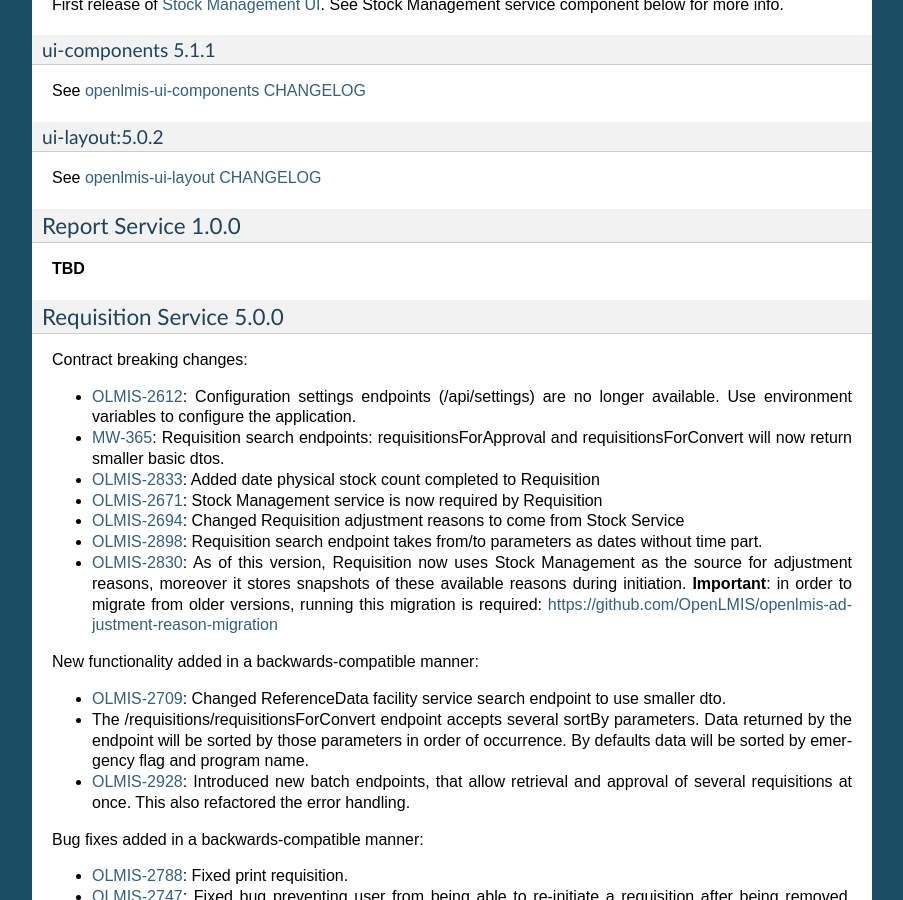
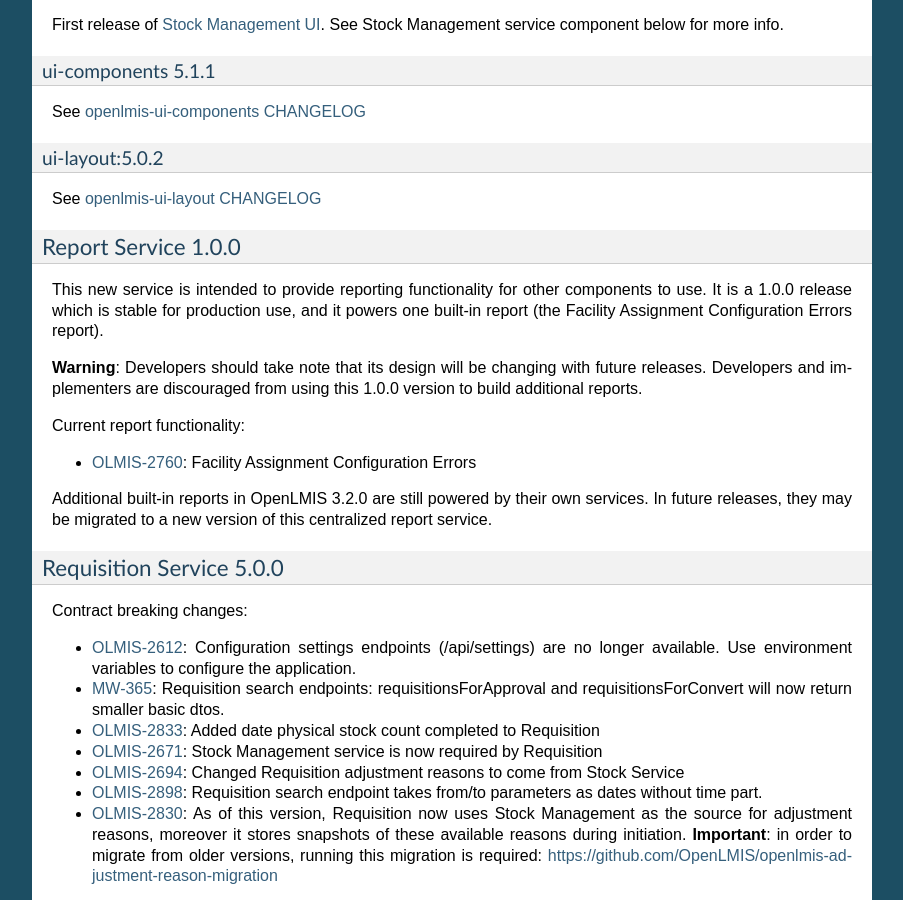
Before and after one commit to OpenLMIS/openlmis-ref-distro, a Sphinx documentation site: the page built from docs/source/releases/openlmis-ref-distro-v3.2.0.rst, in a window 1280 px wide and 900 px high, scrolled down 5111 px. Shown: the whole window, without its empty margins (198-1101 px from the left). Built offline with Sphinx 7.4.7, drawn with Linux system fonts in a browser that asks for light colours; pages that are not in the unit, such as notebooks, are missing from menus; some of the changed text lies outside the part shown.

Commit message:
OLMIS-3020: WIP on release notes adding Report service

```diff
--- a/docs/source/releases/openlmis-ref-distro-v3.2.0.rst
+++ b/docs/source/releases/openlmis-ref-distro-v3.2.0.rst
@@ -56,6 +53,10 @@
 If you are upgrading from any previous version of 3 to 3.2.0, see the README file which has
 specific instructions to apply this migration.
 
+All other changes are backwards-compatible. Any changes to data or schemas include automated
+migrations from previous versions back to version 3.0.1. All new or altered functionality is
+listed in the sections below for New Features and Changes to Existing Functionality.
+
 For background information on OpenLMIS version 3's micro-service architecture,
 extensions/customizations, and upgrade paths for OpenLMIS versions 1 and 2, see the `3.0.0 Release
 Notes <https://openlmis.atlassian.net/wiki/spaces/OP/pages/88670325/3.0.0+Release+-+1+March+2017>`_.
@@ -71,12 +72,12 @@
 
 This is a new section to flag all the new features.
 
-* **Stock Management**: is not an official release and added a notification and new support for recording VVM status.
-* **Administrative Screens**: view supply lines, geogrphic zones, requisition groups and program settings.
-* beta version of the new **Cold Chain Equipment (CCE)** service: which includes the support to upload a catalog of cold chain equipment, add equpiment inventory (from the catalog) to facilities, and manually update the functional status of that equipment.  Review the `wiki <https://openlmis.atlassian.net/wiki/spaces/OP/pages/113145252/Cold+Chain+Equipment+Management>`_ for details on the upcoming features.
-* **Performance** - targeted improvements were made based on the first implementation's use and results. Improvements were made in server response times, which impacts load time, and memory utilization. In addition, new tooling was introduced to provide the ability to track performance improvements and bottlenecks.
-* Reference data
-* Report service is now its own separate component to provide reporting features (**TBD**)
+- **Stock Management**: is not an official release and added a notification and new support for recording VVM status.
+- **Administrative Screens**: view supply lines, geogrphic zones, requisition groups and program settings.
+- beta version of the new **Cold Chain Equipment (CCE)** service: which includes the support to upload a catalog of cold chain equipment, add equpiment inventory (from the catalog) to facilities, and manually update the functional status of that equipment.  Review the `wiki <https://openlmis.atlassian.net/wiki/spaces/OP/pages/113145252/Cold+Chain+Equipment+Management>`_ for details on the upcoming features.
+- **Performance** - targeted improvements were made based on the first implementation's use and results. Improvements were made in server response times, which impacts load time, and memory utilization. In addition, new tooling was introduced to provide the ability to track performance improvements and bottlenecks.
+- Reference data
+- Report service is now a separate component (see Report component below)
 
 Changes to Existing Functionality
 =================================
@@ -318,7 +319,21 @@
 Report Service 1.0.0
 --------------------
 
-**TBD**
+This new service is intended to provide reporting functionality for other components to use. It is a
+1.0.0 release which is stable for production use, and it powers one built-in report (the Facility
+Assignment Configuration Errors report).
+
+**Warning**: Developers should take note that its design will be changing with future releases.
+Developers and implementers are discouraged from using this 1.0.0 version to build additional
+reports.
+
+Current report functionality:
+
+- `OLMIS-2760 <https://openlmis.atlassian.net/browse/OLMIS-2760>`_: Facility Assignment
+  Configuration Errors
+
+Additional built-in reports in OpenLMIS 3.2.0 are still powered by their own services. In future
+releases, they may be migrated to a new version of this centralized report service.
 
 Requisition Service 5.0.0
 -------------------------
```
Also changed, not shown: other parts of docs/source/releases/openlmis-ref-distro-v3.2.0.rst (+0 -3 lines).
